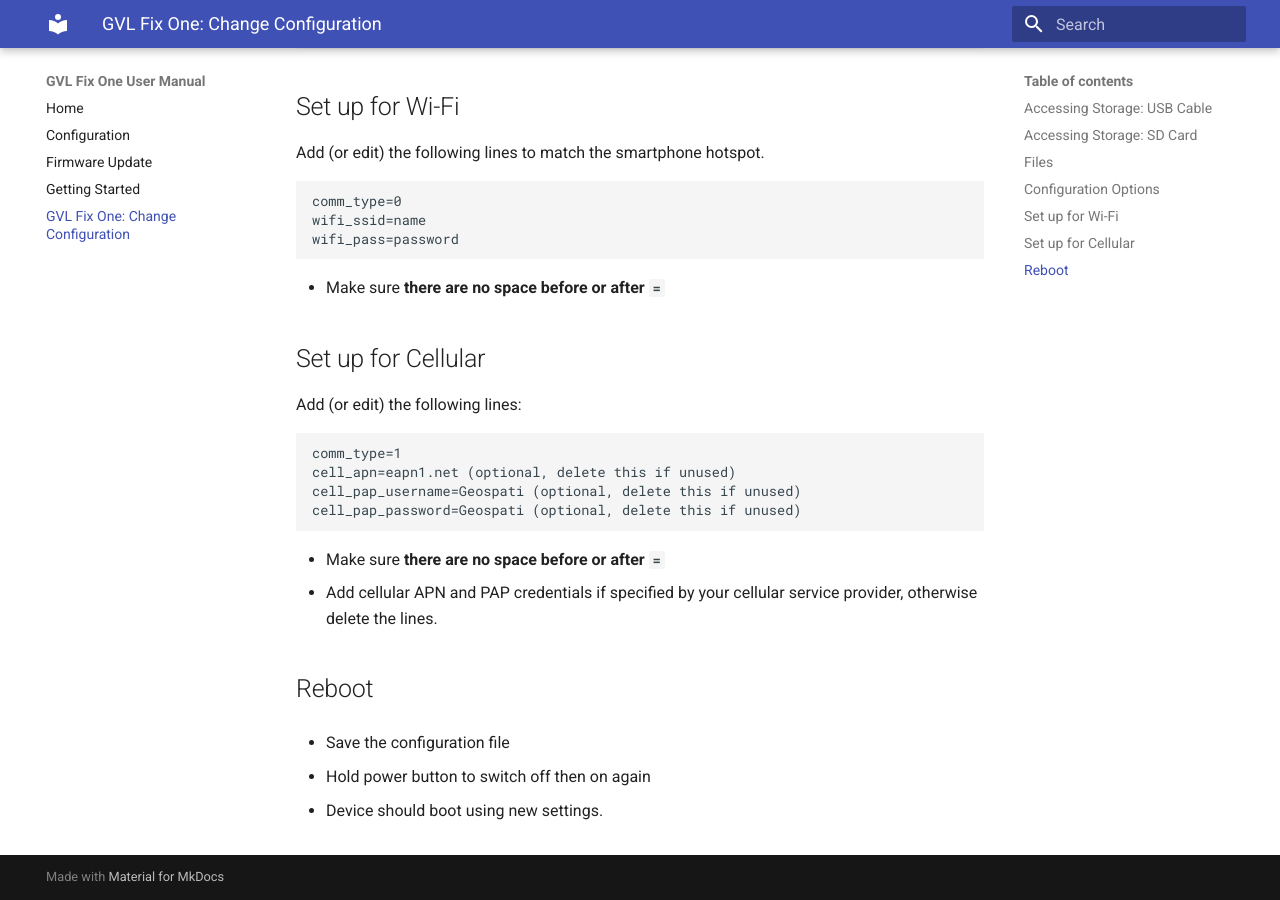
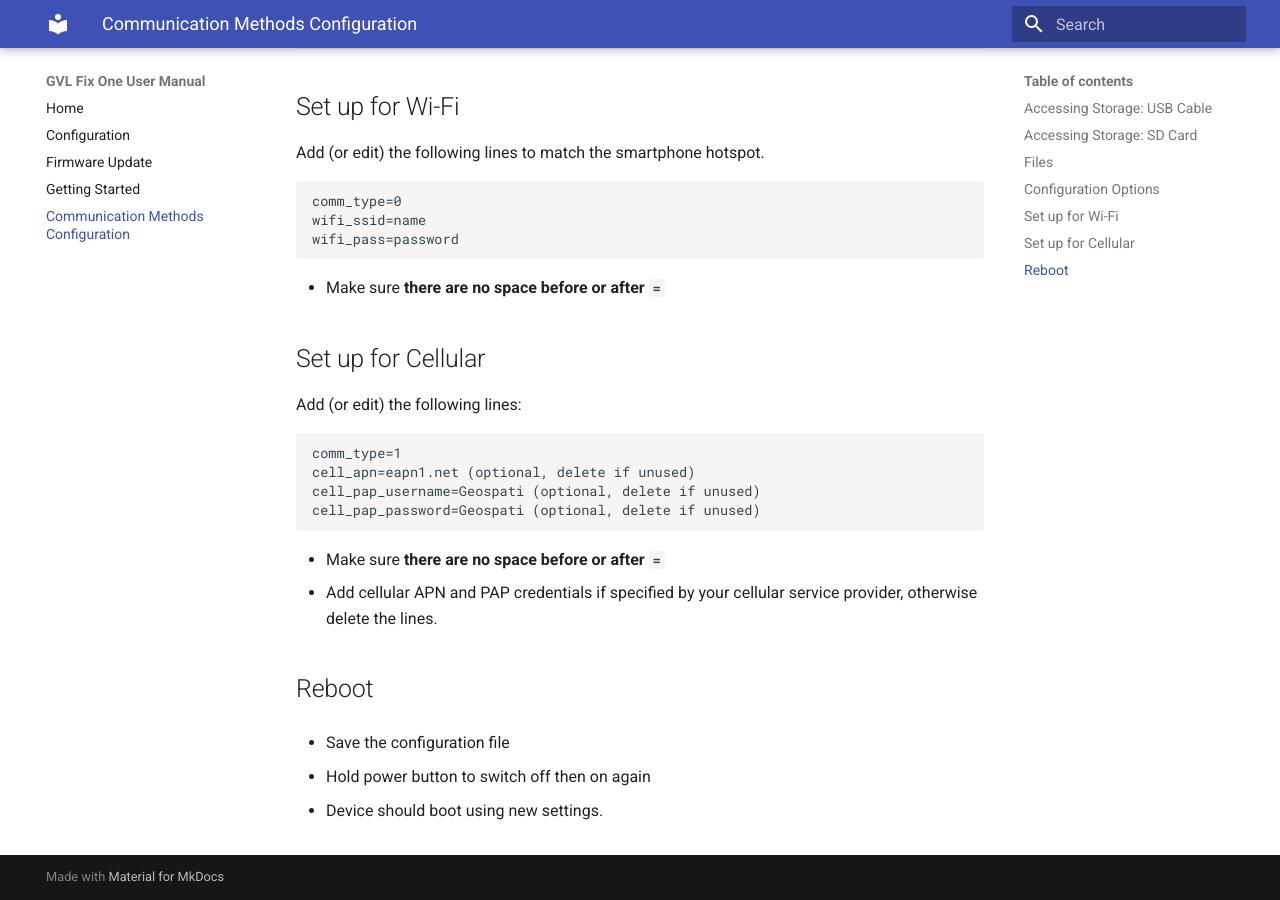
Before and after one commit to Geospatial-Ventures-Limited/GVL-Fix-One-Docs, an MkDocs documentation site: the page built from docs/wifi_config.md, in a window 1280 px wide and 900 px high, scrolled down 1144 px. Built offline with MkDocs 1.6.1 and Material for MkDocs 9.7.7, drawn with Linux system fonts in a browser that asks for light colours; some of the changed text lies outside the part shown.

````diff
--- a/docs/wifi_config.md
+++ b/docs/wifi_config.md
@@ -1,4 +1,4 @@
-# GVL Fix One: Change Configuration
+# Communication Methods Configuration
 
 `GVL Fix One` reads from **configuration files** at startup to determine what to do.
 
@@ -60,9 +60,9 @@
 
 ```
 comm_type=1
-cell_apn=eapn1.net (optional, delete this if unused)
-cell_pap_username=Geospati (optional, delete this if unused)
-cell_pap_password=Geospati (optional, delete this if unused)
+cell_apn=eapn1.net (optional, delete if unused)
+cell_pap_username=Geospati (optional, delete if unused)
+cell_pap_password=Geospati (optional, delete if unused)
 ```
 
 * Make sure **there are no space before or after `=`**
````
